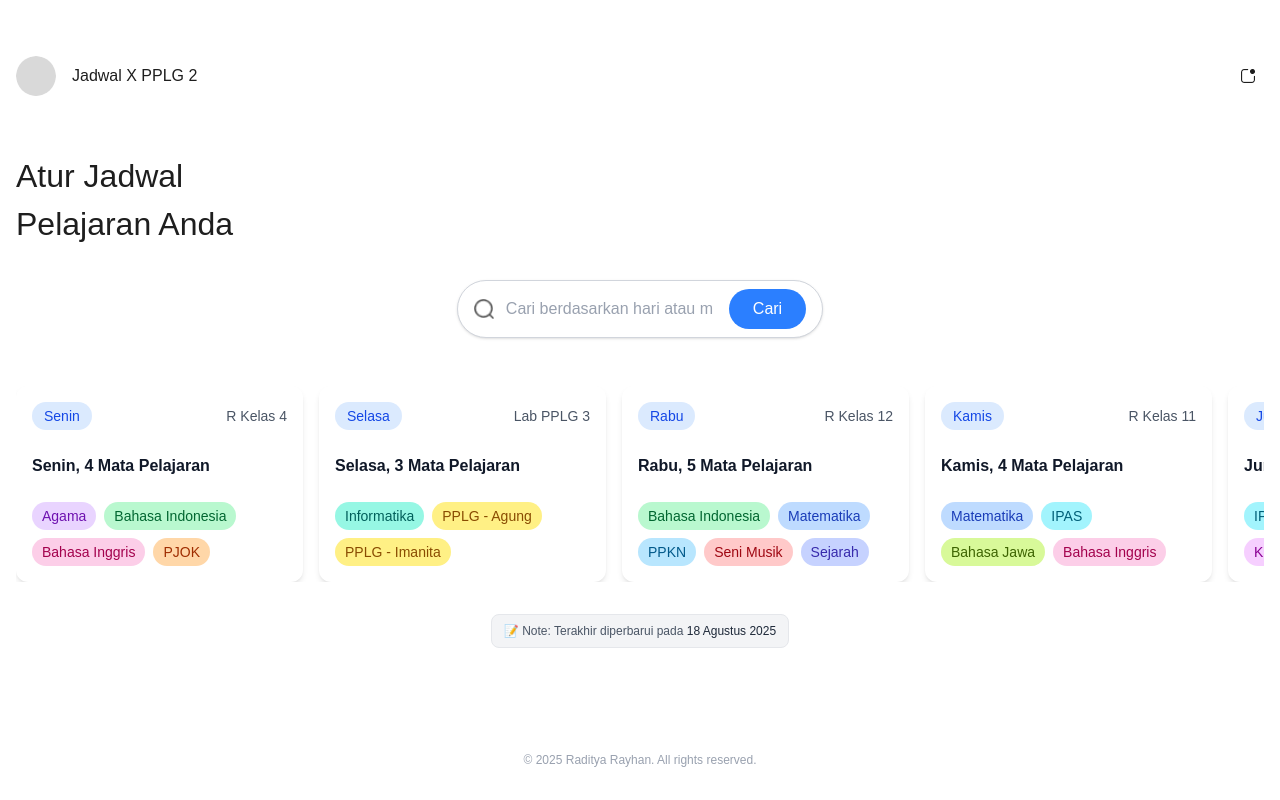
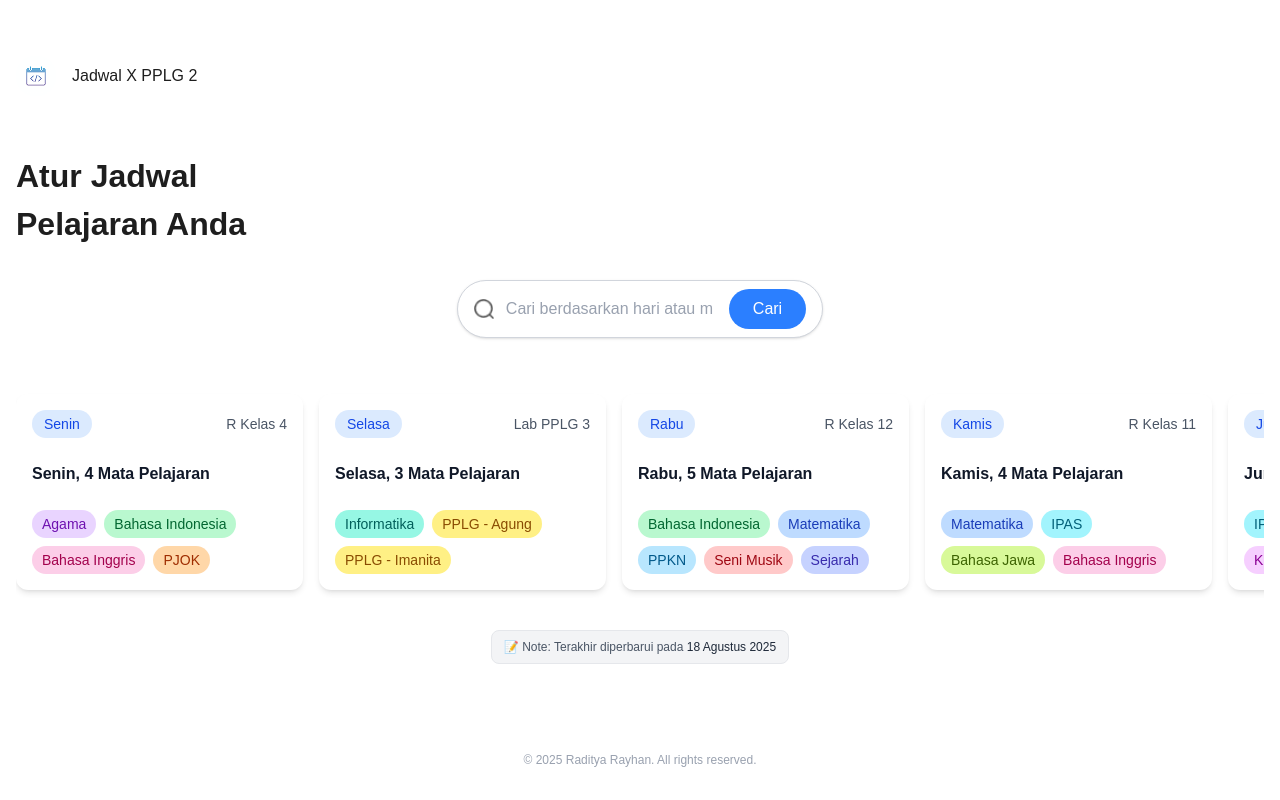
Before and after one commit to ReyyyGITHUB/JadwalPelajaran-App, a React (Vite) app: page / in a window 1280 px wide. Built offline with nearby package versions, Linux system fonts and the light colour scheme.

Commit message:
Jadwal XPPLG2 2.0.4 / Added profile image, fix card layout, & remove notification icon

```diff
--- a/src/components/Header.jsx
+++ b/src/components/Header.jsx
@@ -16,13 +16,7 @@ export default function Header() {
       </div>
 
       {/* Notification Icon */}
-      <div className="w-[32px] h-[32px] items-center justify-center flex">
-        <img
-          src="/assets/notif.png"
-          alt="notification"
-          className="object-contain"
-        />
-      </div>
+
     </header>
   );
 }
--- a/src/pages/Home.jsx
+++ b/src/pages/Home.jsx
@@ -127,7 +127,7 @@ export default function Home() {
           </div>
 
           <div className="Title plusjakarta flex justify-start w-full mt-[48px] ">
-            <h1 className=" w-[300px] text-[32px] text-black text-left font-med ">
+            <h1 className=" w-[300px] text-[32px] text-black font-semibold text-left font-med ">
               Atur Jadwal Pelajaran Anda
             </h1>
           </div>
@@ -136,7 +136,7 @@ export default function Home() {
             <SearchBar />
           </div>
 
-          <div className="CardContainer flex flex-row w-full mt-12 overflow-x-auto flex-nowrap gap-4 scrollbar-hide">
+          <div className="CardContainer py-[8px] flex flex-row w-full mt-12 overflow-x-auto flex-nowrap gap-4 scrollbar-hide">
             <div className="shrink-0">
               <div className="flex flex-wrap gap-4">
                 {Object.entries(jadwalData).map(([hariKey, data], idx) => (
```
Also changed, not shown: public/assets/profile.png.
